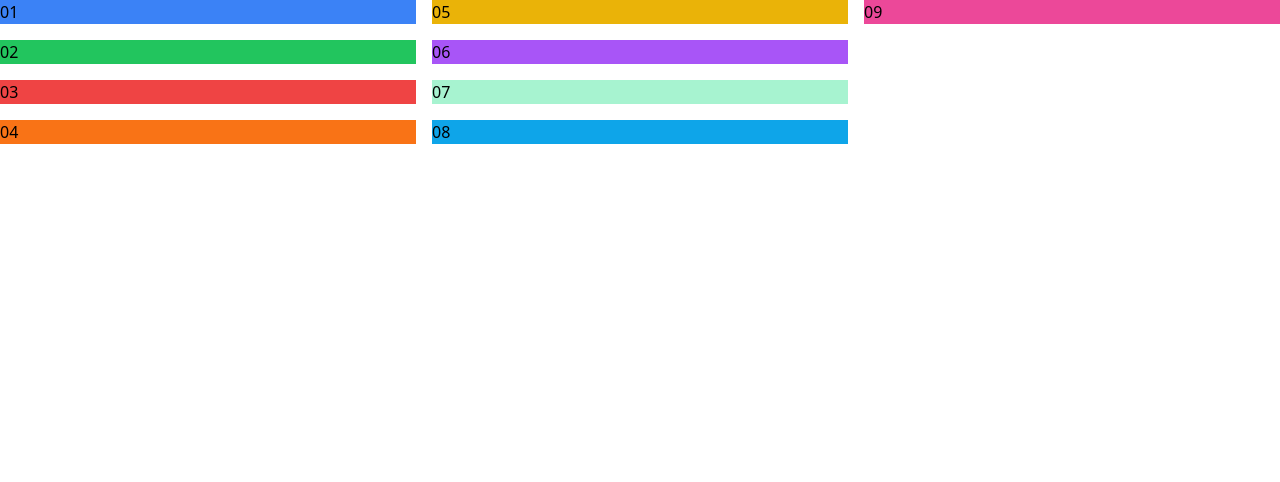
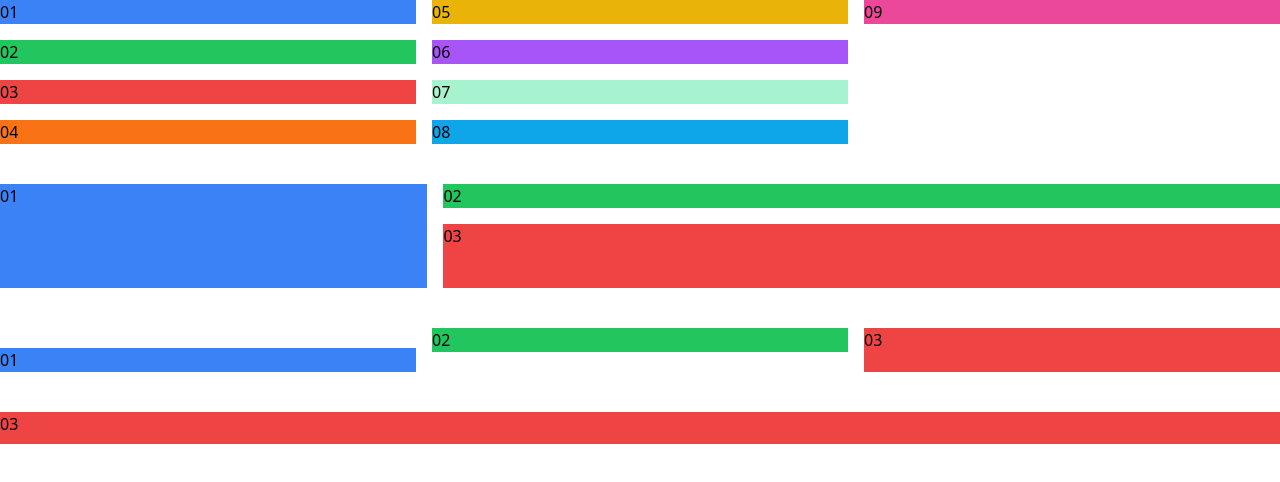
Before and after one commit to treinaweb/Tailwind-Grid, a website: page grid-rows.html in a window 1280 px wide. Drawn offline with nearby package versions, Linux system fonts and the light colour scheme; files that its build step writes are made by us from their sources.

Commit message:
Grid Row Start / End

```diff
--- a/grid-rows.html
+++ b/grid-rows.html
@@ -19,5 +19,23 @@
         <div class="bg-sky-500">08</div>
         <div class="bg-pink-500">09</div>
     </div>
+
+    <div class="grid grid-rows-3 grid-flow-col gap-4 mt-10">
+        <div class="bg-blue-500 row-span-3">01</div>
+        <div class="bg-green-500 col-span-2">02</div>
+        <div class="bg-red-500 row-span-2 col-span-2">03</div>
+    </div>
+
+    <div class="grid grid-rows-3 grid-flow-col gap-4 mt-10">
+        <div class="bg-blue-500 row-start-2 row-span-2">01</div>
+        <div class="bg-green-500 row-end-3 row-span-2">02</div>
+        <div class="bg-red-500 row-start-1 row-end-4">03</div>
+    </div>
+
+    <div class="grid grid-rows-3 grid-flow-col gap-4 mt-10">
+        <div class="bg-red-500 row-start-1 row-end-4">03</div>
+    </div>
+
+
 </body>
 </html>
```
